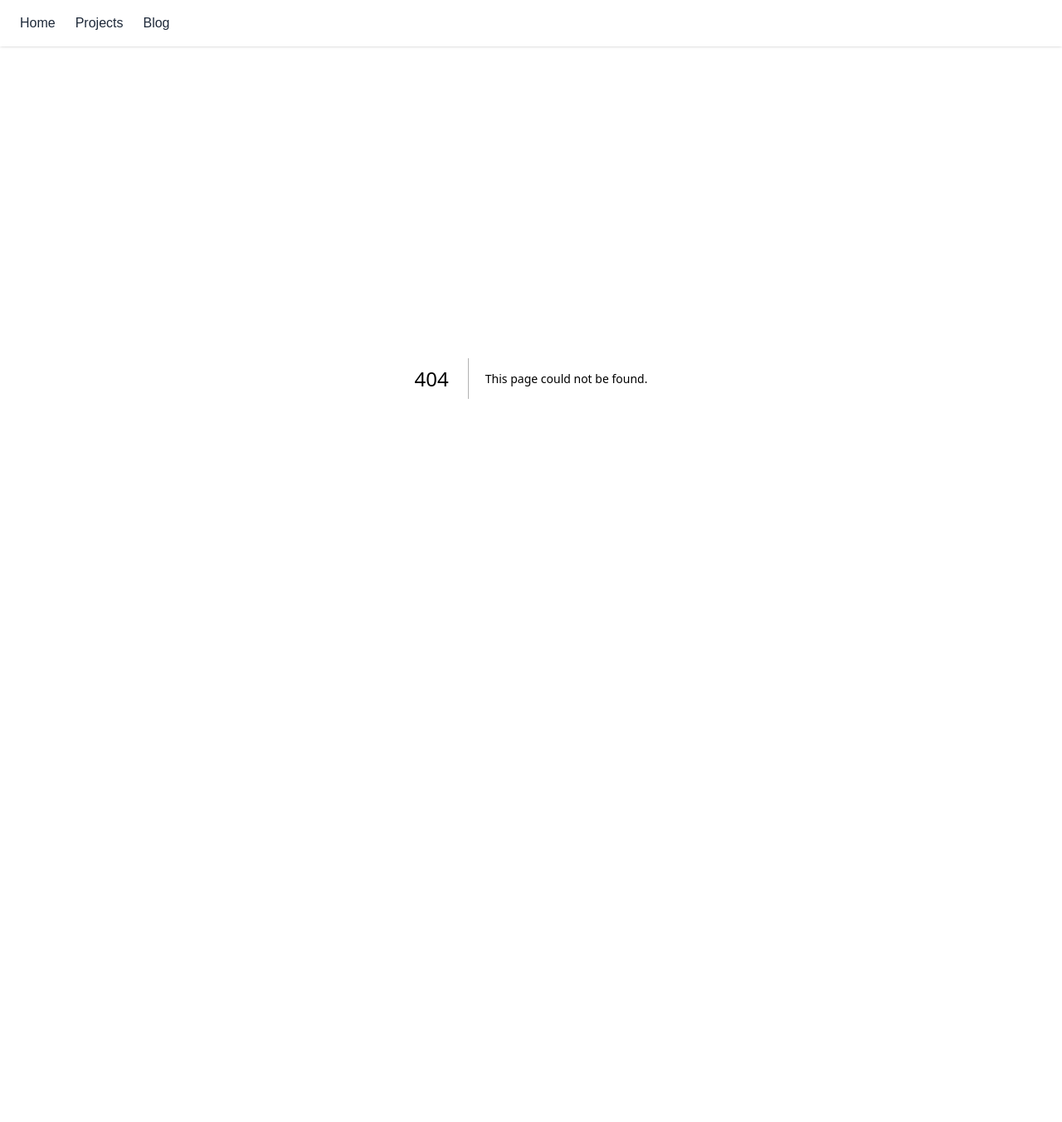
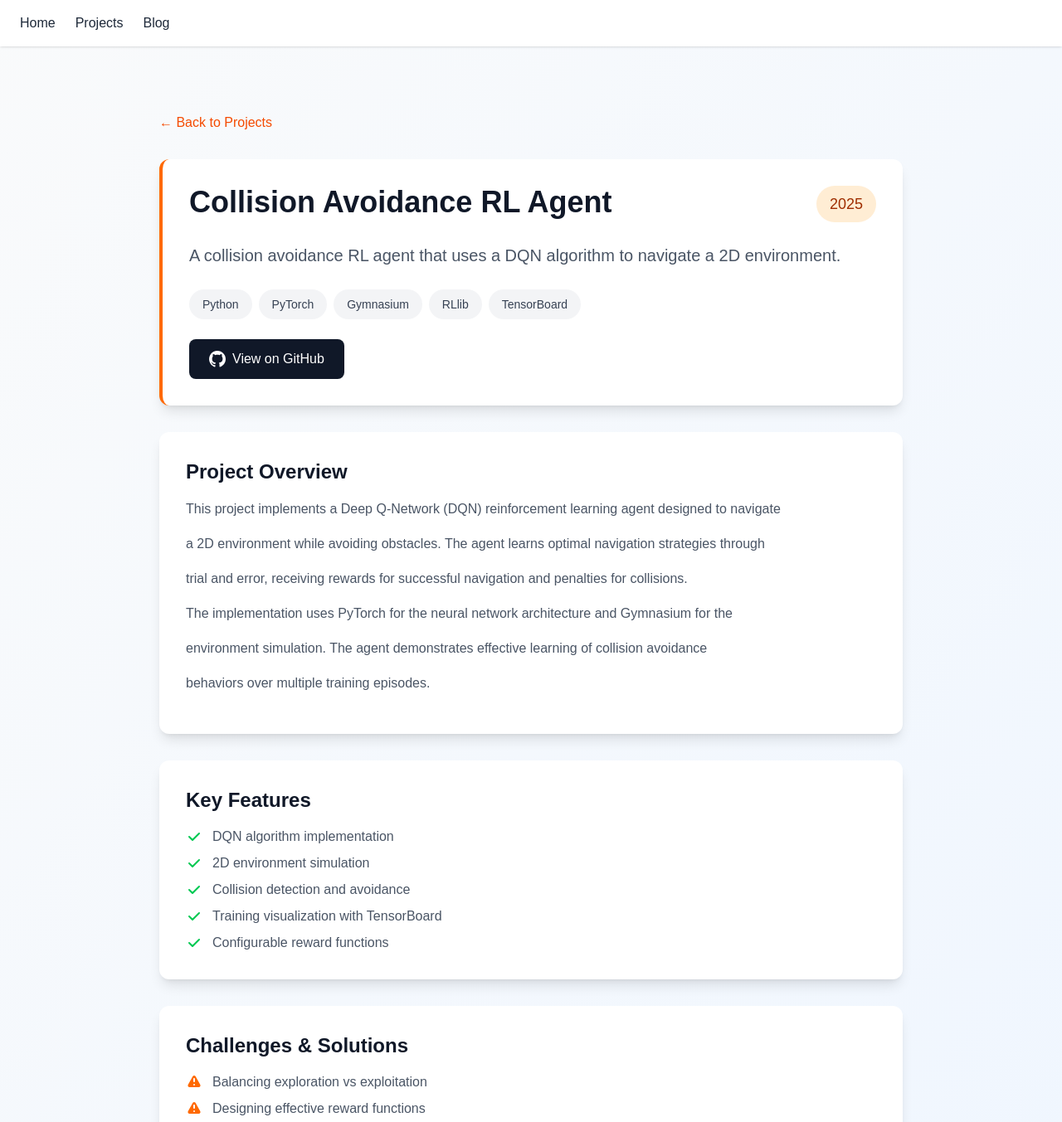
Before and after one commit to JackH11/personal_portfolio2, a Next.js app: page /projects/collision-avoidance-rl-agent in a window 1280 px wide. Before the commit this address had no page. Shown: the top 1353 px of the page at 83% size. Before the commit the page ends 856 px from the top, so only its background shows below. Built offline with nearby package versions, Linux system fonts and the light colour scheme.

Commit message:
added drill down for first project

```diff
--- a/src/app/page.tsx
+++ b/src/app/page.tsx
@@ -57,7 +57,7 @@ export default function Home() {
                   A collision avoidance RL agent built with stable-baselines3 and openai gym.
                 </p>
                 <a
-                  href="/projects"
+                  href="/projects/collision-avoidance-rl-agent"
                   className="inline-flex items-center text-orange-600 hover:text-orange-800 font-medium text-sm"
                 >
                   View project details →
--- /dev/null
+++ b/src/app/projects/[slug]/page.tsx
@@ -0,0 +1,175 @@
+'use client'
+
+import { useParams } from 'next/navigation'
+import Link from 'next/link'
+
+export default function ProjectDetail() {
+  const params = useParams()
+  const slug = params.slug
+
+  // This would typically fetch project data based on the slug
+  // For now, I'll create a sample project structure
+  const project = {
+    title: "Collision Avoidance RL Agent",
+    description: "A collision avoidance RL agent that uses a DQN algorithm to navigate a 2D environment.",
+    longDescription: `
+      This project implements a Deep Q-Network (DQN) reinforcement learning agent designed to navigate
+      a 2D environment while avoiding obstacles. The agent learns optimal navigation strategies through
+      trial and error, receiving rewards for successful navigation and penalties for collisions.
+
+      The implementation uses PyTorch for the neural network architecture and Gymnasium for the
+      environment simulation. The agent demonstrates effective learning of collision avoidance
+      behaviors over multiple training episodes.
+    `,
+    technologies: ["Python", "PyTorch", "Gymnasium", "RLlib", "TensorBoard"],
+    github: "https://github.com/JackH11/collision_avoidance",
+    live: "",
+    image: "",
+    year: "2025",
+    features: [
+      "DQN algorithm implementation",
+      "2D environment simulation",
+      "Collision detection and avoidance",
+      "Training visualization with TensorBoard",
+      "Configurable reward functions"
+    ],
+    challenges: [
+      "Balancing exploration vs exploitation",
+      "Designing effective reward functions",
+      "Optimizing neural network architecture",
+      "Handling sparse reward scenarios"
+    ],
+    results: [
+      "Successfully learned collision avoidance in 2D environments",
+      "Achieved 85% success rate in obstacle navigation",
+      "Reduced collision rate by 70% compared to random navigation"
+    ]
+  }
+
+  return (
+    <section className="min-h-screen bg-gradient-to-br from-gray-50 to-blue-50 py-20 px-4">
+      <div className="max-w-4xl mx-auto">
+        {/* Back to Projects Link */}
+        <div className="mb-8">
+          <Link
+            href="/projects"
+            className="inline-flex items-center text-orange-600 hover:text-orange-800 font-medium"
+          >
+            ← Back to Projects
+          </Link>
+        </div>
+
+        {/* Project Header */}
+        <div className="bg-white rounded-xl shadow-lg p-8 mb-8 border-l-4 border-orange-500">
+          <div className="flex justify-between items-start mb-6">
+            <h1 className="text-4xl font-bold text-gray-900">{project.title}</h1>
+            <span className="bg-orange-100 text-orange-800 px-4 py-2 rounded-full text-lg font-medium">
+              {project.year}
+            </span>
+          </div>
+
+          <p className="text-xl text-gray-600 mb-6 leading-relaxed">
+            {project.description}
+          </p>
+
+          <div className="flex flex-wrap gap-2 mb-6">
+            {project.technologies.map((tech, index) => (
+              <span
+                key={index}
+                className="bg-gray-100 text-gray-700 px-4 py-2 rounded-full text-sm font-medium"
+              >
+                {tech}
+              </span>
+            ))}
+          </div>
+
+          <div className="flex gap-4">
+            <a
+              href={project.github}
+              target="_blank"
+              rel="noopener noreferrer"
+              className="bg-gray-900 text-white px-6 py-3 rounded-lg hover:bg-gray-800 transition-colors flex items-center gap-2"
+            >
+              <svg className="w-5 h-5" fill="currentColor" viewBox="0 0 24 24">
+                <path d="M12 0c-6.626 0-12 5.373-12 12 0 5.302 3.438 9.8 8.207 11.387.599.111.793-.261.793-.577v-2.234c-3.338.726-4.033-1.416-4.033-1.416-.546-1.387-1.333-1.756-1.333-1.756-1.089-.745.083-.729.083-.729 1.205.084 1.839 1.237 1.839 1.237 1.07 1.834 2.807 1.304 3.492.997.107-.775.418-1.305.762-1.604-2.665-.305-5.467-1.334-5.467-5.931 0-1.311.469-2.381 1.236-3.221-.124-.303-.535-1.524.117-3.176 0 0 1.008-.322 3.301 1.23.957-.266 1.983-.399 3.003-.404 1.02.005 2.047.138 3.006.404 2.291-1.552 3.297-1.23 3.297-1.23.653 1.653.242 2.874.118 3.176.77.84 1.235 1.911 1.235 3.221 0 4.609-2.807 5.624-5.479 5.921.43.372.823 1.102.823 2.222v3.293c0 .319.192.694.801.576 4.765-1.589 8.199-6.086 8.199-11.386 0-6.627-5.373-12-12-12z"/>
+              </svg>
+              View on GitHub
+            </a>
+
+            {project.live && (
+              <a
+                href={project.live}
+                target="_blank"
+                rel="noopener noreferrer"
+                className="bg-orange-600 text-white px-6 py-3 rounded-lg hover:bg-orange-700 transition-colors flex items-center gap-2"
+              >
+                <svg className="w-5 h-5" fill="none" stroke="currentColor" viewBox="0 0 24 24">
+                  <path strokeLinecap="round" strokeLinejoin="round" strokeWidth={2} d="M10 6H6a2 2 0 00-2 2v10a2 2 0 002 2h10a2 2 0 002-2v-4M14 4h6m0 0v6m0-6L10 14" />
+                </svg>
+                Live Demo
+              </a>
+            )}
+          </div>
+        </div>
+
+        {/* Project Details */}
+        <div className="space-y-8">
+          {/* Long Description */}
+          <div className="bg-white rounded-xl shadow-lg p-8">
+            <h2 className="text-2xl font-bold text-gray-900 mb-4">Project Overview</h2>
+            <div className="prose prose-lg text-gray-600 leading-relaxed">
+              {project.longDescription.split('\n').map((paragraph, index) => (
+                <p key={index} className="mb-4">{paragraph.trim()}</p>
+              ))}
+            </div>
+          </div>
+
+          {/* Key Features */}
+          <div className="bg-white rounded-xl shadow-lg p-8">
+            <h2 className="text-2xl font-bold text-gray-900 mb-4">Key Features</h2>
+            <ul className="space-y-2">
+              {project.features.map((feature, index) => (
+                <li key={index} className="flex items-start">
+                  <svg className="w-5 h-5 text-green-500 mr-3 mt-0.5 flex-shrink-0" fill="currentColor" viewBox="0 0 20 20">
+                    <path fillRule="evenodd" d="M16.707 5.293a1 1 0 010 1.414l-8 8a1 1 0 01-1.414 0l-4-4a1 1 0 011.414-1.414L8 12.586l7.293-7.293a1 1 0 011.414 0z" clipRule="evenodd" />
+                  </svg>
+                  <span className="text-gray-600">{feature}</span>
+                </li>
+              ))}
+            </ul>
+          </div>
+
+          {/* Challenges */}
+          <div className="bg-white rounded-xl shadow-lg p-8">
+            <h2 className="text-2xl font-bold text-gray-900 mb-4">Challenges & Solutions</h2>
+            <ul className="space-y-2">
+              {project.challenges.map((challenge, index) => (
+                <li key={index} className="flex items-start">
+                  <svg className="w-5 h-5 text-orange-500 mr-3 mt-0.5 flex-shrink-0" fill="currentColor" viewBox="0 0 20 20">
+                    <path fillRule="evenodd" d="M8.257 3.099c.765-1.36 2.722-1.36 3.486 0l5.58 9.92c.75 1.334-.213 2.98-1.742 2.98H4.42c-1.53 0-2.493-1.646-1.743-2.98l5.58-9.92zM11 13a1 1 0 11-2 0 1 1 0 012 0zm-1-8a1 1 0 00-1 1v3a1 1 0 002 0V6a1 1 0 00-1-1z" clipRule="evenodd" />
+                  </svg>
+                  <span className="text-gray-600">{challenge}</span>
+                </li>
+              ))}
+            </ul>
+          </div>
+
+          {/* Results */}
+          <div className="bg-white rounded-xl shadow-lg p-8">
+            <h2 className="text-2xl font-bold text-gray-900 mb-4">Results & Impact</h2>
+            <ul className="space-y-2">
+              {project.results.map((result, index) => (
+                <li key={index} className="flex items-start">
+                  <svg className="w-5 h-5 text-blue-500 mr-3 mt-0.5 flex-shrink-0" fill="currentColor" viewBox="0 0 20 20">
+                    <path fillRule="evenodd" d="M6.267 3.455a3.066 3.066 0 001.745-.723 3.066 3.066 0 013.976 0 3.066 3.066 0 001.745.723 3.066 3.066 0 012.812 2.812c.051.643.304 1.254.723 1.745a3.066 3.066 0 010 3.976 3.066 3.066 0 00-.723 1.745 3.066 3.066 0 01-2.812 2.812 3.066 3.066 0 00-1.745.723 3.066 3.066 0 01-3.976 0 3.066 3.066 0 00-1.745-.723 3.066 3.066 0 01-2.812-2.812 3.066 3.066 0 00-.723-1.745 3.066 3.066 0 010-3.976 3.066 3.066 0 00.723-1.745 3.066 3.066 0 012.812-2.812zm7.44 5.252a1 1 0 00-1.414-1.414L9 10.586 7.707 9.293a1 1 0 00-1.414 1.414l2 2a1 1 0 001.414 0l4-4z" clipRule="evenodd" />
+                  </svg>
+                  <span className="text-gray-600">{result}</span>
+                </li>
+              ))}
+            </ul>
+          </div>
+        </div>
+      </div>
+    </section>
+  )
+}
--- a/src/app/projects/page.tsx
+++ b/src/app/projects/page.tsx
@@ -2,6 +2,7 @@
 
 import * as Tooltip from '@radix-ui/react-tooltip'
 import { useState } from 'react'
+import Link from 'next/link'
 
 export default function Projects() {
   const [selectedLayout, setSelectedLayout] = useState<'vertical'>('vertical');
@@ -18,8 +19,9 @@ export default function Projects() {
       technologies: ["Python", "PyTorch", "Gymnasium", "RLlib", "TensorBoard"],
       github: "https://github.com/JackH11/collision_avoidance",
       live: "",
-      image: "/images/ecommerce-preview.jpg",
-      year: "2025"
+      image: "",
+      year: "2025",
+      slug: "collision-avoidance-rl-agent"
     }
   ]
 
@@ -96,24 +98,22 @@ export default function Projects() {
                       <Tooltip.Provider>
                         <Tooltip.Root>
                           <Tooltip.Trigger asChild>
-                            <a
-                              href={project.live}
-                              target="_blank"
-                              rel="noopener noreferrer"
+                            <Link
+                              href={`/projects/${project.slug}`}
                               className="bg-blue-600 text-white px-4 py-2 rounded-lg hover:bg-blue-700 transition-colors flex items-center gap-2"
                             >
                               <svg className="w-4 h-4" fill="none" stroke="currentColor" viewBox="0 0 24 24">
                                 <path strokeLinecap="round" strokeLinejoin="round" strokeWidth={2} d="M10 6H6a2 2 0 00-2 2v10a2 2 0 002 2h10a2 2 0 002-2v-4M14 4h6m0 0v6m0-6L10 14" />
                               </svg>
                               See More
-                            </a>
+                            </Link>
                           </Tooltip.Trigger>
                           <Tooltip.Portal>
                             <Tooltip.Content
                               className="bg-gray-900 text-white px-3 py-2 rounded-md text-sm"
                               sideOffset={5}
                             >
-                              View Live Demo
+                              View Project Details
                               <Tooltip.Arrow className="fill-gray-900" />
                             </Tooltip.Content>
                           </Tooltip.Portal>
```
